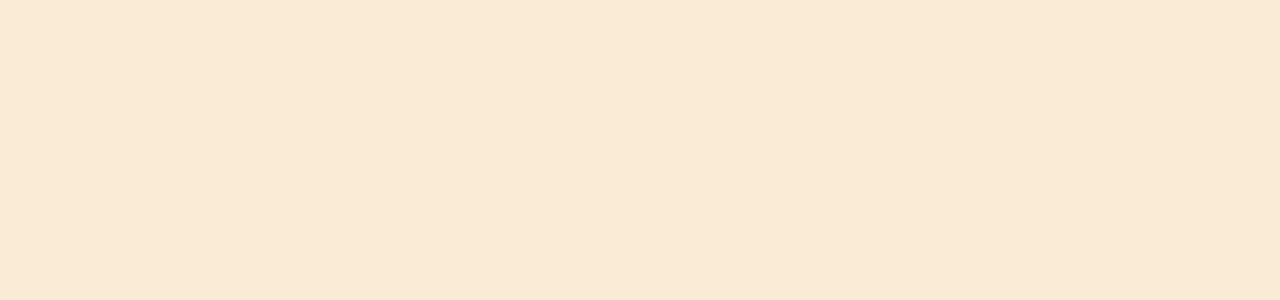
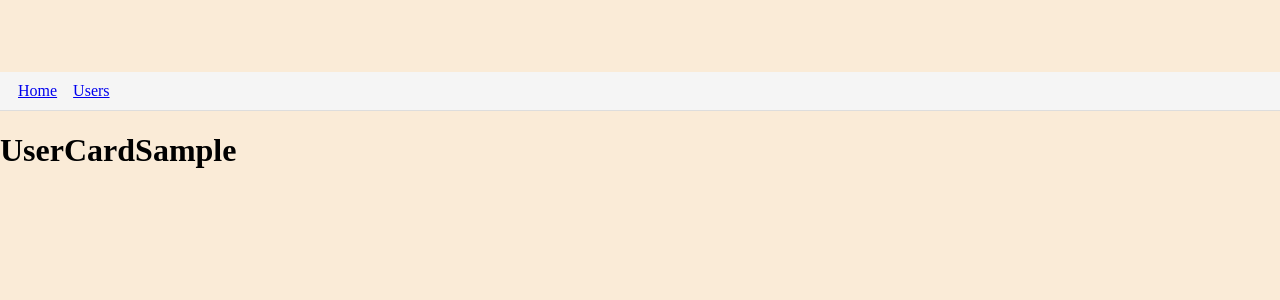
Before and after one commit to kingkazuma7/jakey_stepup_react17, a React (Create React App) app: page /userCardSample in a window 1280 px wide. Shown: the top 300 px of the page. Built offline with nearby package versions, Linux system fonts and the light colour scheme.

Commit message:
userCardSampleサンプルコンポーネントのベース作成

```diff
--- a/src/components/pages/Top.tsx
+++ b/src/components/pages/Top.tsx
@@ -31,6 +31,9 @@ export const Top = () => {
   const onClickUserProfile = () => {
     history.push('./userProfile');
   };
+  const onClickUserCardProfile = () => {
+    history.push('./userCardSample');
+  };
 
   return (
     <>
@@ -51,6 +54,12 @@ export const Top = () => {
         children="ユーザープロフィール"
         onClick={onClickUserProfile}
       />
+      <br />
+      <br />
+      <SecondaryButton
+        children="ユーザーカードプロフィール（カスタムフック未使用）"
+        onClick={onClickUserCardProfile}
+      />
     </>
   );
 };
--- a/src/components/router/Router2.tsx
+++ b/src/components/router/Router2.tsx
@@ -7,6 +7,8 @@ import { FetchData } from '../sample/fetchData/FetchData';
 import { Text } from '../sample/Text/Text';
 import { UserProfile } from '../sample/UserProfile/UserProfile';
 import { User } from '../sample/types/user';
+import { UserCard } from '../organism/user/UserCard';
+import { UserCardSample } from '../sample/UserCardSample/UserCardSample';
 
 const user: User = {
   // 別ファイルでオブジェクトで型定義しているを呼び出し
@@ -44,6 +46,11 @@ export const Router2 = () => {
               <UserProfile user={user} />
             </HeaderOnly>
           </Route>
+          <Route path="/userCardSample">
+            <HeaderOnly>
+              <UserCardSample />
+            </HeaderOnly>
+          </Route>
         </Switch>
       </BrowserRouter>
     </>
--- /dev/null
+++ b/src/components/sample/UserCardSample/UserCardSample.tsx
@@ -0,0 +1,7 @@
+export const UserCardSample = () => {
+  return (
+    <>
+      <h1>UserCardSample</h1>
+    </>
+  );
+};
```
Also changed, not shown: src/components/sample/types/api/userSample.ts (added).
